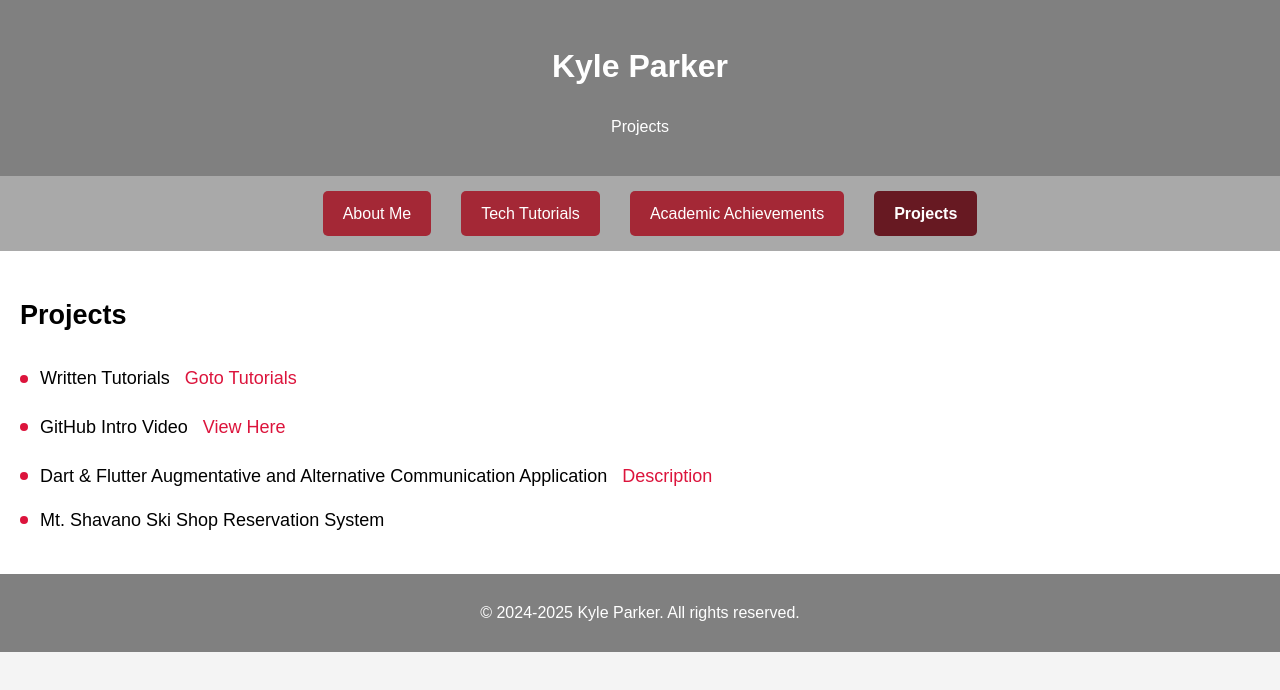
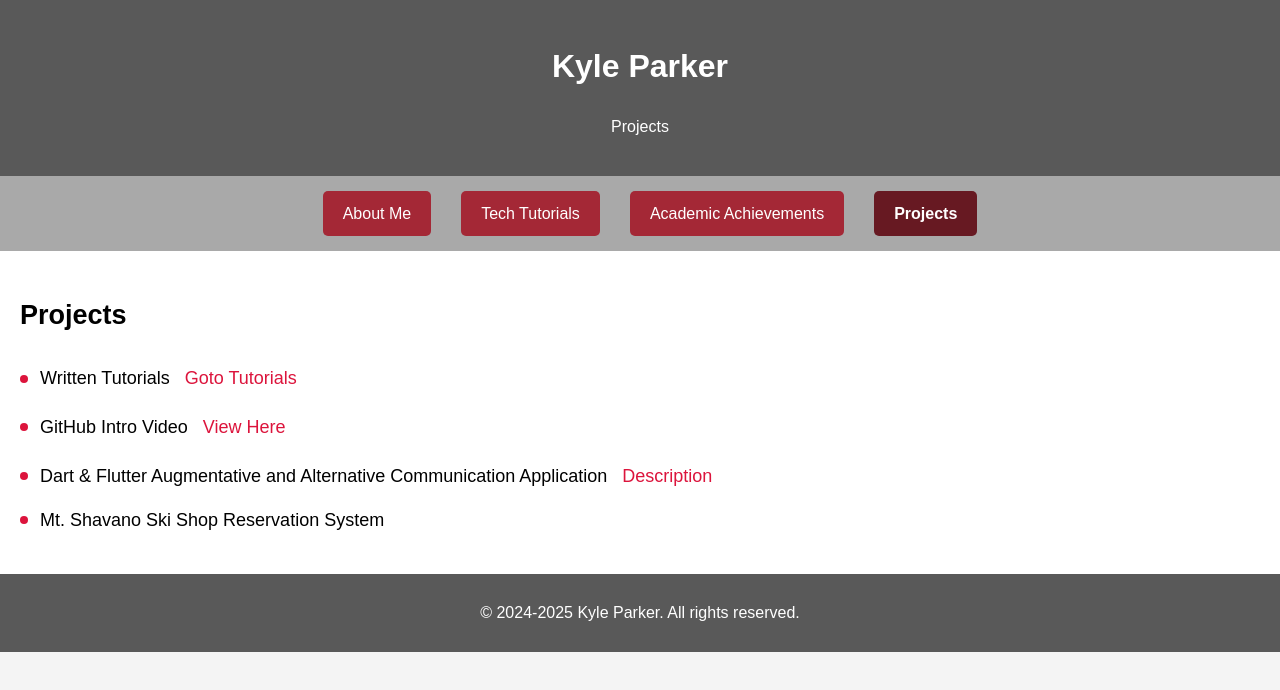
Before and after one commit to swiftlydesigner/swiftlydesigner.github.io, a plain HTML site: page projects.html in a window 1280 px wide. Drawn offline with Linux system fonts and the light colour scheme.

Commit message:
Correct header and footer sections

```diff
--- a/styles/general.css
+++ b/styles/general.css
@@ -61,7 +61,7 @@ body {
 }
 
 header {
-    background: gray;
+    background: #595959;
     color: #ffffff;
     padding: 20px 0;
     text-align: center;
@@ -202,7 +202,7 @@ section {
 footer {
     text-align: center;
     padding: 10px 0;
-    background: gray;
+    background: #595959;
     color: #ffffff;
     position: relative;
     bottom: 0;
```
